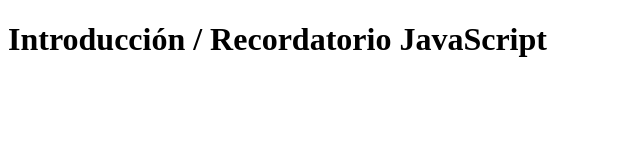
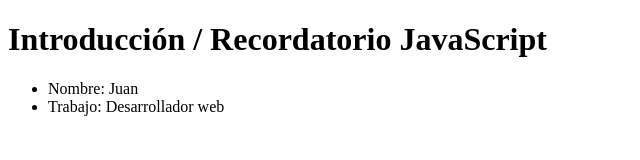
Before and after one commit to fabianfaaaal/Javascript-Recordatorio, a plain HTML site: page repasojs/index.html in a window 1280 px wide. Shown: the whole page, without its empty margins (0-640 px from the left). Drawn offline with Linux system fonts and the light colour scheme.

Commit message:
Template-strings listo

```diff
--- a/repasojs/index.html
+++ b/repasojs/index.html
@@ -10,6 +10,6 @@
    <h1>Introducción / Recordatorio JavaScript</h1>
    <div id="app"></div>
 
-   <script src="js/scope.js"></script>
+   <script src="js/template-strings.js"></script>
 </body>
 </html>
--- a/repasojs/js/template-strings.js
+++ b/repasojs/js/template-strings.js
@@ -2,3 +2,35 @@
 
 const nombre = "Juan";
 const trabajo = "Desarrollador web";
+
+//Concatenar javascriptos
+console.log("Nombre: "+ nombre + ", Trabajo: "+ trabajo); //Esta era la forma anterior que se
+//usaba para concatenar strings con otras cosas (por ejemplo variables).
+
+
+console.log(`Nombre: ${nombre} ,Trabajo: ${trabajo}`); //Esta es la nueva forma para concaterar
+// Se utiliza ${} para concatenar las variables.
+
+
+//Concatenar con multiples lineas
+
+const contenedorApp = document.querySelector('#app'); //Asi selecciona elementos en JS
+// let html = '<ul>' +
+//                 '<li> Nombre: ' + nombre + '</li>' + //Creamos nuestro html
+//                 '<li> Trabajo: ' +trabajo+ '</li>' +
+//             '</ul>';
+
+//El principal problema es la cantidad de simbolos puede llevar a tener problemas de tipeo
+// y encontrar el error cuesta mucho más.
+
+let html = `
+        <ul>
+            <li>Nombre: ${nombre} </li>
+            <li>Trabajo: ${trabajo} </li>
+        </ul>
+`;
+
+//Ahora si el codigo queda mucho mas limpio y más facil de leer.
+
+
+contenedorApp.innerHTML = html; //Imprimimos dentro del contenedorApp
```
